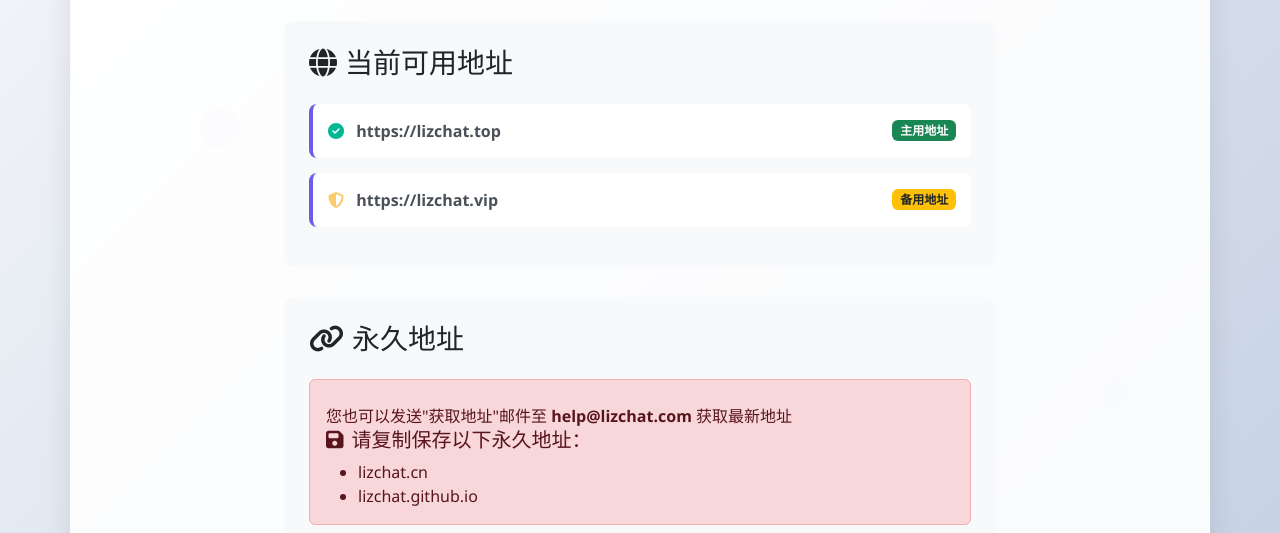
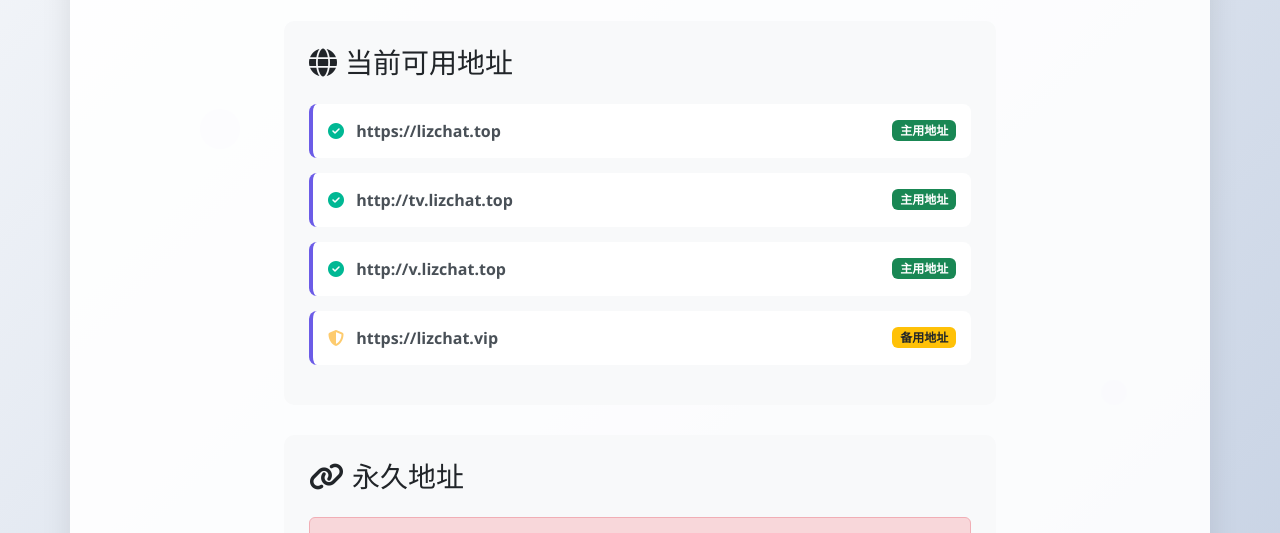
Before and after one commit to lizchat/lizchat.github.io, a plain HTML site: page index.html in a window 1280 px wide. Shown: the part 209-742 px from the top of the page. Drawn offline with nearby package versions, Linux system fonts and the light colour scheme.

Commit message:
Update index.html

```diff
--- a/index.html
+++ b/index.html
@@ -176,6 +176,24 @@
                             <span class="badge bg-success">主用地址</span>
                         </div>
                     </a>
+                    <a href="http://tv.lizchat.top" target="_blank" class="address-link">
+                        <div class="d-flex justify-content-between align-items-center">
+                            <div>
+                                <i class="fas fa-check-circle me-2 available"></i>
+                                <strong>http://tv.lizchat.top</strong>
+                            </div>
+                            <span class="badge bg-success">主用地址</span>
+                        </div>
+                    </a>
+					<a href="http://v.lizchat.top" target="_blank" class="address-link">
+                        <div class="d-flex justify-content-between align-items-center">
+                            <div>
+                                <i class="fas fa-check-circle me-2 available"></i>
+                                <strong>http://v.lizchat.top</strong>
+                            </div>
+                            <span class="badge bg-success">主用地址</span>
+                        </div>
+                    </a>
 
                     <a href="https://lizchat.vip" target="_blank" class="address-link">
                         <div class="d-flex justify-content-between align-items-center">
@@ -200,7 +218,7 @@
                         <p class="mt-2 mb-0">您也可以发送"获取地址"邮件至 <strong>help@lizchat.com</strong> 获取最新地址</p>
 						<h5><i class="fas fa-save me-2"></i>请复制保存以下永久地址：</h5>
                         <ul class="mb-0">
-                            <li>lizchat.cn</li>
+                            <li>web.lizchat.cn</li>
                             <li>lizchat.github.io</li>
                         </ul>
                     </div>
```
